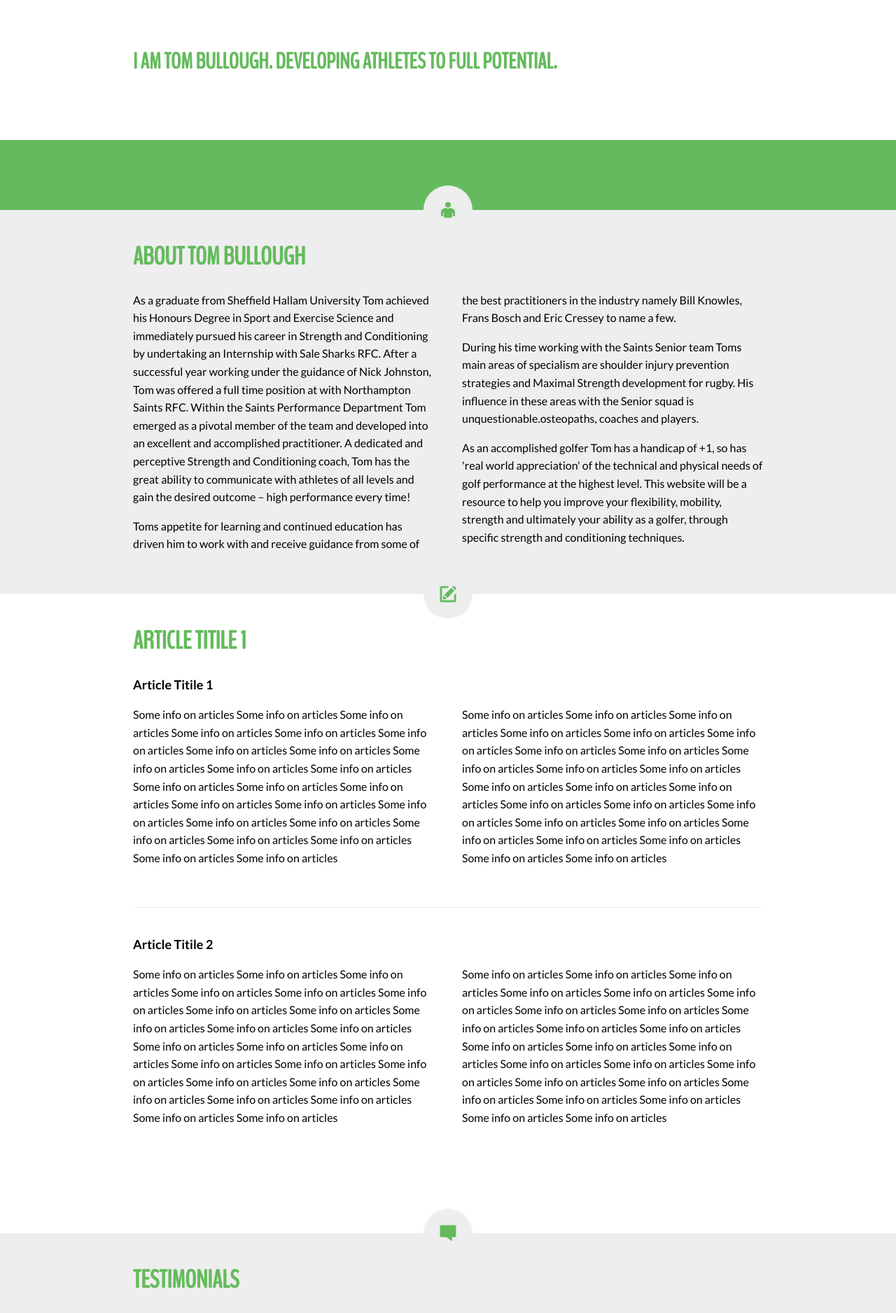
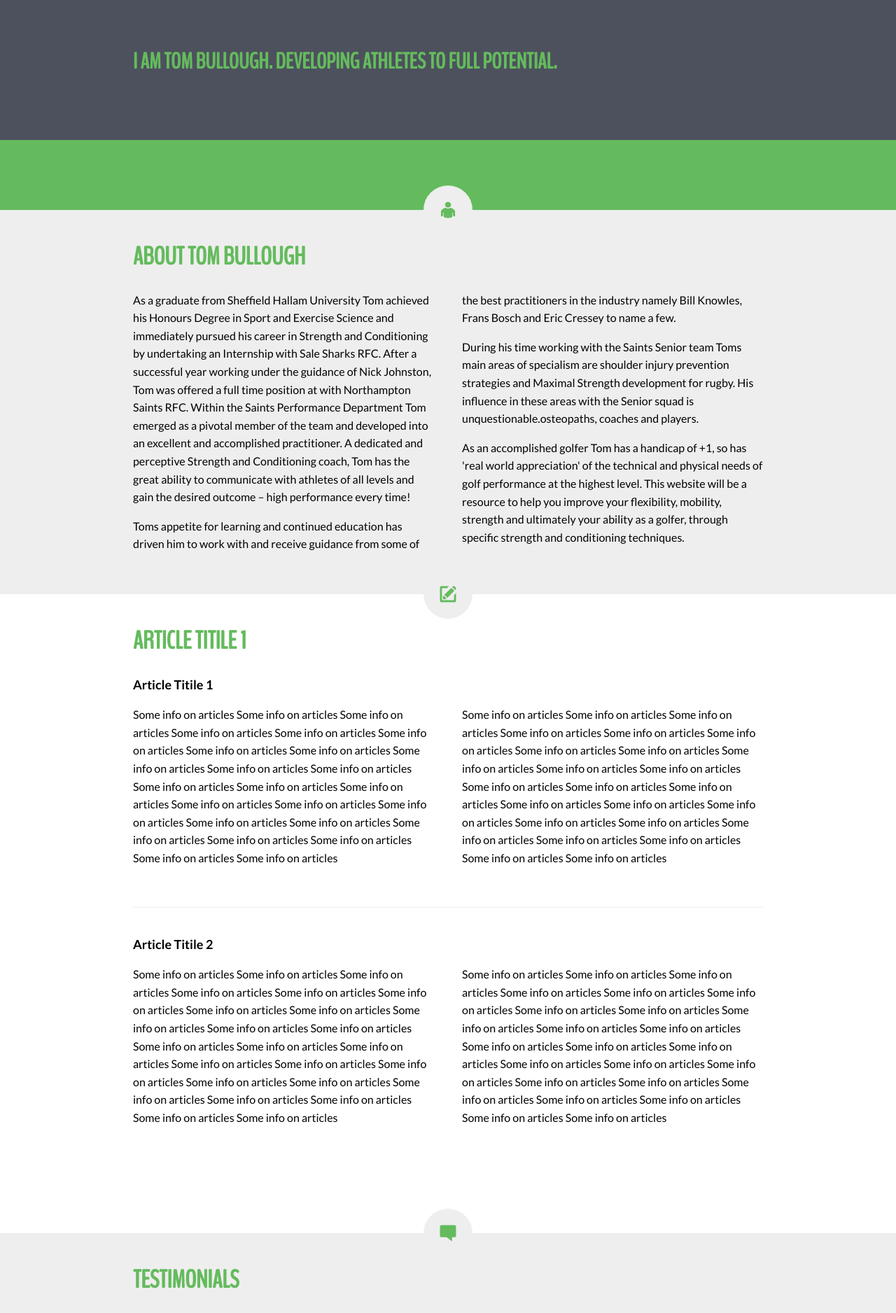
Before and after one commit to tbullough/tbullough.github.io, a Jekyll site: the page built from index.html, in a window 1280 px wide. Shown: the top 1876 px of the page at 70% size. Built offline with Jekyll 4.4.1, drawn with Linux system fonts in a browser that asks for light colours; Markdown is read by kramdown in place of the engine named in the settings.

Commit message:
Background colour

```diff
--- a/css/tombullough.css
+++ b/css/tombullough.css
@@ -98,6 +98,7 @@ p { margin: 0 0 1em; }
 */
 
 #background {
+	background-color: #4d515d;
 	height: 200px;
 }
 
```
Also changed, not shown: 1 other file.
